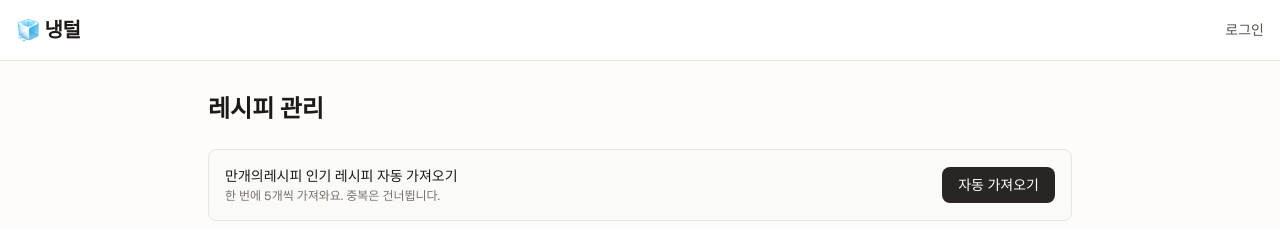
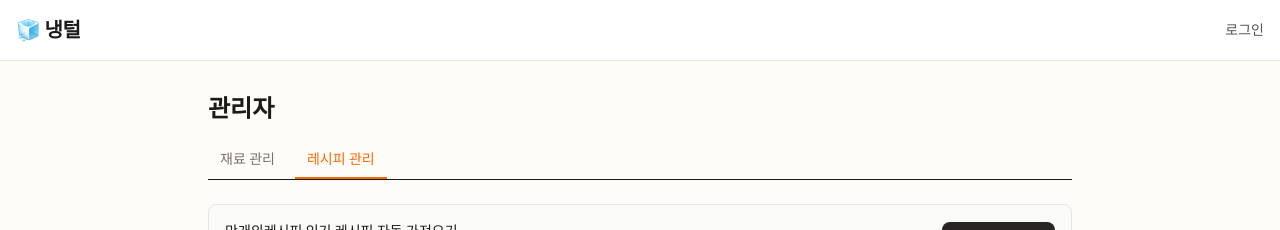
Before and after one commit to calmonion7/eat-the-fridge, a Next.js app: page /admin/recipes in a window 1280 px wide. Shown: the top 230 px of the page. Built offline with nearby package versions, Linux system fonts and the light colour scheme; no server answers; the database is empty.

Commit message:
feat: add admin sub-navigation tabs for ingredients/recipes
Co-Authored-By: Claude Sonnet 4.6 <noreply@anthropic.com>

```diff
--- a/app/admin/ingredients/page.tsx
+++ b/app/admin/ingredients/page.tsx
@@ -1,12 +1,14 @@
 import { getIngredients } from '@/lib/db/ingredients'
 import IngredientForm from '@/components/admin/IngredientForm'
 import IngredientTable from '@/components/admin/IngredientTable'
+import AdminNav from '@/components/admin/AdminNav'
 
 export default async function AdminIngredientsPage() {
   const ingredients = await getIngredients()
   return (
     <div className="flex flex-col gap-6">
-      <h1 className="text-2xl font-bold">재료 관리</h1>
+      <h1 className="text-2xl font-bold">관리자</h1>
+      <AdminNav active="ingredients" />
       <IngredientForm />
       <IngredientTable ingredients={ingredients} />
     </div>
--- a/app/admin/recipes/page.tsx
+++ b/app/admin/recipes/page.tsx
@@ -3,6 +3,7 @@ import { getIngredients } from '@/lib/db/ingredients'
 import RecipeForm from '@/components/admin/RecipeForm'
 import RecipeTable from '@/components/admin/RecipeTable'
 import CrawlButton from '@/components/admin/CrawlButton'
+import AdminNav from '@/components/admin/AdminNav'
 import type { Recipe } from '@/lib/types'
 
 export default async function AdminRecipesPage() {
@@ -16,7 +17,8 @@ export default async function AdminRecipesPage() {
 
   return (
     <div className="flex flex-col gap-6">
-      <h1 className="text-2xl font-bold">레시피 관리</h1>
+      <h1 className="text-2xl font-bold">관리자</h1>
+      <AdminNav active="recipes" />
       <CrawlButton />
       <RecipeForm allIngredients={allIngredients} />
       <RecipeTable recipes={(recipes ?? []) as Recipe[]} />
--- /dev/null
+++ b/components/admin/AdminNav.tsx
@@ -0,0 +1,22 @@
+import Link from 'next/link'
+
+interface Props { active: 'ingredients' | 'recipes' }
+
+export default function AdminNav({ active }: Props) {
+  return (
+    <div className="flex gap-2 border-b">
+      <Link href="/admin/ingredients"
+        className={`pb-2 px-3 text-sm font-medium border-b-2 transition-colors ${
+          active === 'ingredients' ? 'border-orange-500 text-orange-500' : 'border-transparent text-stone-500 hover:text-stone-800'
+        }`}>
+        재료 관리
+      </Link>
+      <Link href="/admin/recipes"
+        className={`pb-2 px-3 text-sm font-medium border-b-2 transition-colors ${
+          active === 'recipes' ? 'border-orange-500 text-orange-500' : 'border-transparent text-stone-500 hover:text-stone-800'
+        }`}>
+        레시피 관리
+      </Link>
+    </div>
+  )
+}
```
